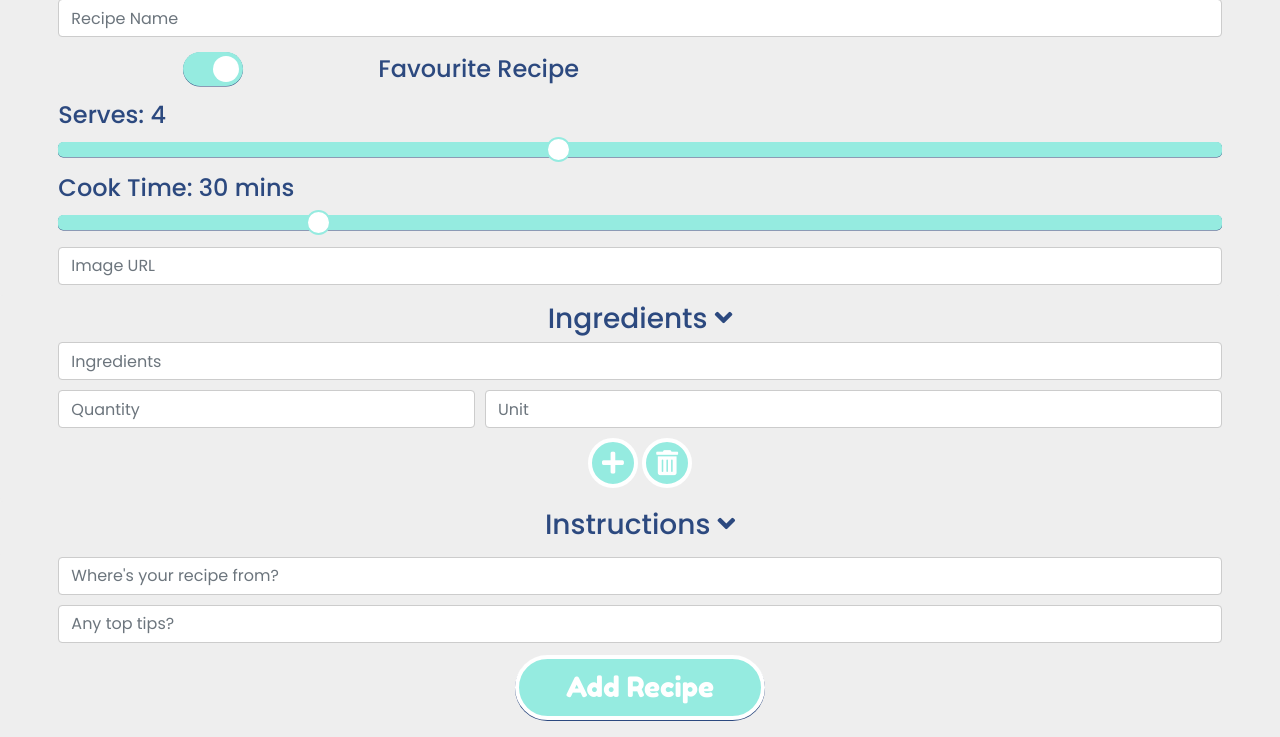
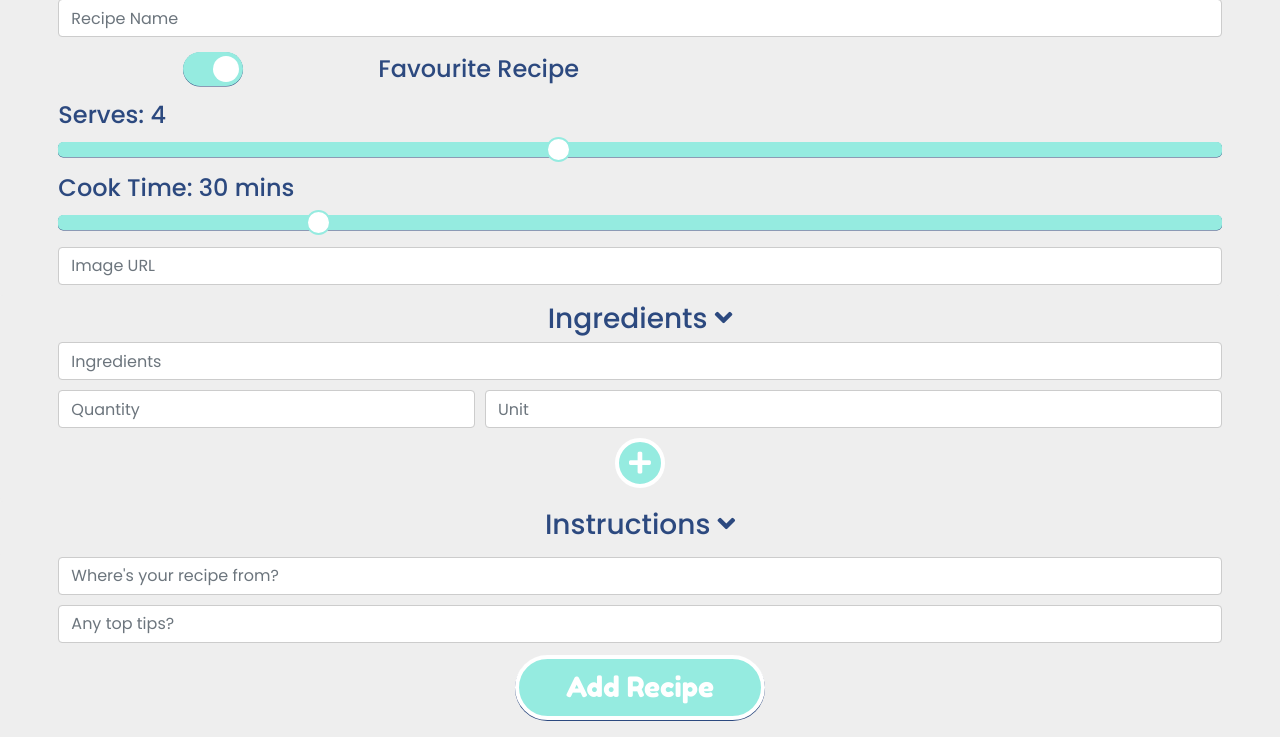
Before and after one commit to Code-Institute-Submissions/crockpot, a Flask app: page /addRecipe in a window 1280 px wide, after a click on "Ingredients". Shown: the part 192-929 px from the top of the page. Run offline with Flask 2, Linux system fonts and the light colour scheme; some libraries are stand-ins or nearby versions.

Commit message:
Add add/subtract functionality to addRecipe buttons

```diff
--- a/static/css/assets.css
+++ b/static/css/assets.css
@@ -338,6 +338,10 @@ hr {
 	display: inline-block;
 }
 
+.hidden {
+    display: none;
+}
+
 /* User testimonials */
 .testimonial-bubble {
     width: 250px;
--- a/static/js/addRecipe.js
+++ b/static/js/addRecipe.js
@@ -0,0 +1,45 @@
+// Add additional ingredients add recipe form
+$("document").ready(function(){
+    ingredientNum = 1;
+
+    console.log(ingredientNum);
+
+    $("#add-ingredient").click(function(){
+        if($("#delete-ingredient").hasClass("hidden")){
+            $("#delete-ingredient").removeClass("hidden");
+        }
+        ingredientNum++;
+        console.log(ingredientNum);
+    })
+
+    $("#delete-ingredient").click(function(){
+        ingredientNum--;
+        if(ingredientNum == 1){
+            $("#delete-ingredient").addClass("hidden");
+        }
+        console.log(ingredientNum);
+    })
+})
+
+// Add additional instructions add recipe form
+$("document").ready(function(){
+    instructionNum = 1;
+
+    console.log(instructionNum);
+
+    $("#add-instruction").click(function(){
+        if($("#delete-instruction").hasClass("hidden")){
+            $("#delete-instruction").removeClass("hidden");
+        }
+        instructionNum++;
+        console.log(instructionNum);
+    })
+
+    $("#delete-instruction").click(function(){
+        instructionNum--;
+        if(instructionNum == 1){
+            $("#delete-instruction").addClass("hidden");
+        }
+        console.log(instructionNum);
+    })
+})
--- a/templates/addRecipe.html
+++ b/templates/addRecipe.html
@@ -118,10 +118,10 @@
                                 </div>
                                 <div class="form-row icon-row">
                                     <div class="col">
-                                        <div class="icon icon-blue">
+                                        <div class="icon icon-blue" id="add-ingredient">
                                             <i class="fas fa-plus"></i>
                                         </div>
-                                        <div class="icon icon-blue">
+                                        <div class="icon icon-blue hidden" id="delete-ingredient">
                                             <i class="fas fa-trash-alt"></i>
                                         </div>
                                     </div>
@@ -141,7 +141,7 @@
                                     <div class="col">
                                         <ol class="mb-1 small-text">
                                             <li>
-                                                <input type="text" class="form-control" name="instructions" id="instructions" placeholder="Instructions" minlength="5" maxlength="50">
+                                                <input type="textarea" class="form-control" name="instructions" id="instructions" placeholder="Instructions" minlength="5" maxlength="50">
                                                 <label for="instructions" class="sr-only">Instructions</label>
                                             </li>
                                         </ol>
@@ -149,10 +149,10 @@
                                 </div>
                                 <div class="form-row icon-row">
                                     <div class="col">
-                                        <div class="icon icon-blue">
+                                        <div class="icon icon-blue" id="add-instruction">
                                             <i class="fas fa-plus"></i>
                                         </div>
-                                        <div class="icon icon-blue">
+                                        <div class="icon icon-blue hidden" id="delete-instruction">
                                             <i class="fas fa-trash-alt"></i>
                                         </div>
                                     </div>
```
